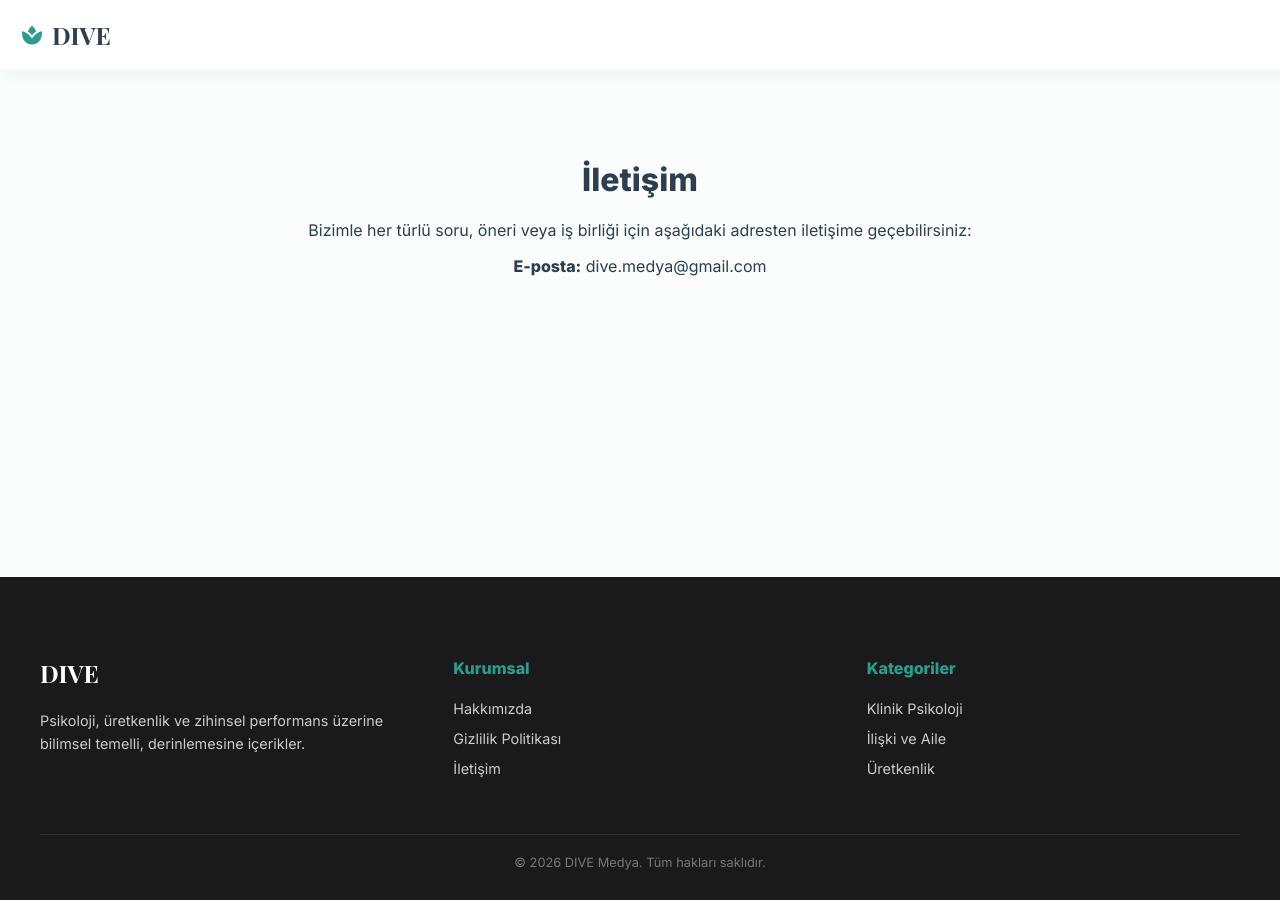
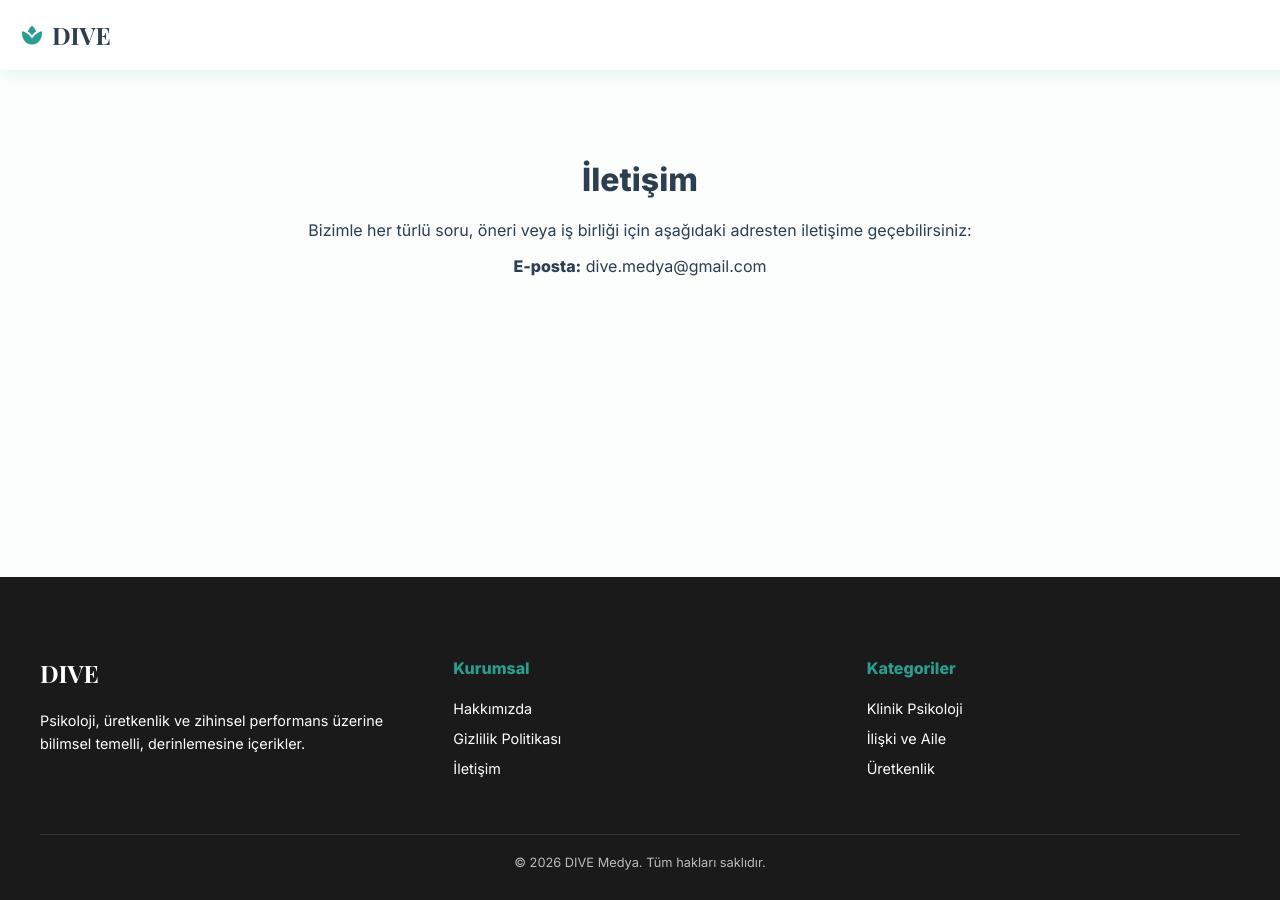
Before and after one commit to EKTHOLDING/dive, a Jekyll site: the page built from iletisim.md, in a window 1280 px wide. Built offline with Jekyll 4.4.1, drawn with Linux system fonts in a browser that asks for light colours; some web fonts are replaced; comment, search, counter and statistics services are not loaded.

Commit message:
Update default.html

```diff
--- a/_layouts/default.html
+++ b/_layouts/default.html
@@ -5,6 +5,9 @@
      crossorigin="anonymous"></script>
     <meta charset="UTF-8">
     <meta name="viewport" content="width=device-width, initial-scale=1.0, maximum-scale=1.0, user-scalable=no, viewport-fit=cover">
+
+    <meta name="description" content="Psikoloji, üretkenlik ve zihinsel performans üzerine bilimsel temelli, derinlemesine içerikler.">
+
     <title>{{ page.title }} | DIVE</title>
 
     <script async src="https://www.googletagmanager.com/gtag/js?id=G-Z8XQWY4Y5W"></script>
@@ -46,29 +49,29 @@
         <div style="max-width: 1200px; margin: 0 auto; display: grid; grid-template-columns: repeat(auto-fit, minmax(250px, 1fr)); gap: 40px;">
             <div>
                 <h2 style="font-family: 'Playfair Display', serif; margin-bottom: 20px;">DIVE</h2>
-                <p style="color: #ccc; font-size: 0.9rem; line-height: 1.6;">Psikoloji, üretkenlik ve zihinsel performans üzerine bilimsel temelli, derinlemesine içerikler.</p>
+                <p style="color: #ffffff; font-size: 0.9rem; line-height: 1.6;">Psikoloji, üretkenlik ve zihinsel performans üzerine bilimsel temelli, derinlemesine içerikler.</p>
             </div>
 
             <div>
                 <h4 style="margin-bottom: 20px; color: var(--primary);">Kurumsal</h4>
                 <ul style="list-style: none; padding: 0;">
-                    <li style="margin-bottom: 10px;"><a href="/hakkimizda" style="color: #ccc; text-decoration: none; font-size: 0.9rem;">Hakkımızda</a></li>
-                    <li style="margin-bottom: 10px;"><a href="/gizlilik-politikasi" style="color: #ccc; text-decoration: none; font-size: 0.9rem;">Gizlilik Politikası</a></li>
-                    <li style="margin-bottom: 10px;"><a href="/iletisim" style="color: #ccc; text-decoration: none; font-size: 0.9rem;">İletişim</a></li>
+                    <li style="margin-bottom: 10px;"><a href="/hakkimizda" style="color: #ffffff; text-decoration: none; font-size: 0.9rem;">Hakkımızda</a></li>
+                    <li style="margin-bottom: 10px;"><a href="/gizlilik-politikasi" style="color: #ffffff; text-decoration: none; font-size: 0.9rem;">Gizlilik Politikası</a></li>
+                    <li style="margin-bottom: 10px;"><a href="/iletisim" style="color: #ffffff; text-decoration: none; font-size: 0.9rem;">İletişim</a></li>
                 </ul>
             </div>
 
             <div>
                 <h4 style="margin-bottom: 20px; color: var(--primary);">Kategoriler</h4>
                 <ul style="list-style: none; padding: 0;">
-                    <li style="margin-bottom: 10px;"><a href="/klinik-psikoloji" style="color: #ccc; text-decoration: none; font-size: 0.9rem;">Klinik Psikoloji</a></li>
-                    <li style="margin-bottom: 10px;"><a href="/iliski-ve-aile" style="color: #ccc; text-decoration: none; font-size: 0.9rem;">İlişki ve Aile</a></li>
-                    <li style="margin-bottom: 10px;"><a href="/uretkenlik" style="color: #ccc; text-decoration: none; font-size: 0.9rem;">Üretkenlik</a></li>
+                    <li style="margin-bottom: 10px;"><a href="/klinik-psikoloji" style="color: #ffffff; text-decoration: none; font-size: 0.9rem;">Klinik Psikoloji</a></li>
+                    <li style="margin-bottom: 10px;"><a href="/iliski-ve-aile" style="color: #ffffff; text-decoration: none; font-size: 0.9rem;">İlişki ve Aile</a></li>
+                    <li style="margin-bottom: 10px;"><a href="/uretkenlik" style="color: #ffffff; text-decoration: none; font-size: 0.9rem;">Üretkenlik</a></li>
                 </ul>
             </div>
         </div>
 
-        <div style="max-width: 1200px; margin: 40px auto 0; padding-top: 20px; border-top: 1px solid #333; text-align: center; color: #777; font-size: 0.8rem;">
+        <div style="max-width: 1200px; margin: 40px auto 0; padding-top: 20px; border-top: 1px solid #333; text-align: center; color: #bbbbbb; font-size: 0.8rem;">
             &copy; 2026 DIVE Medya. Tüm hakları saklıdır.
         </div>
     </footer>
```
